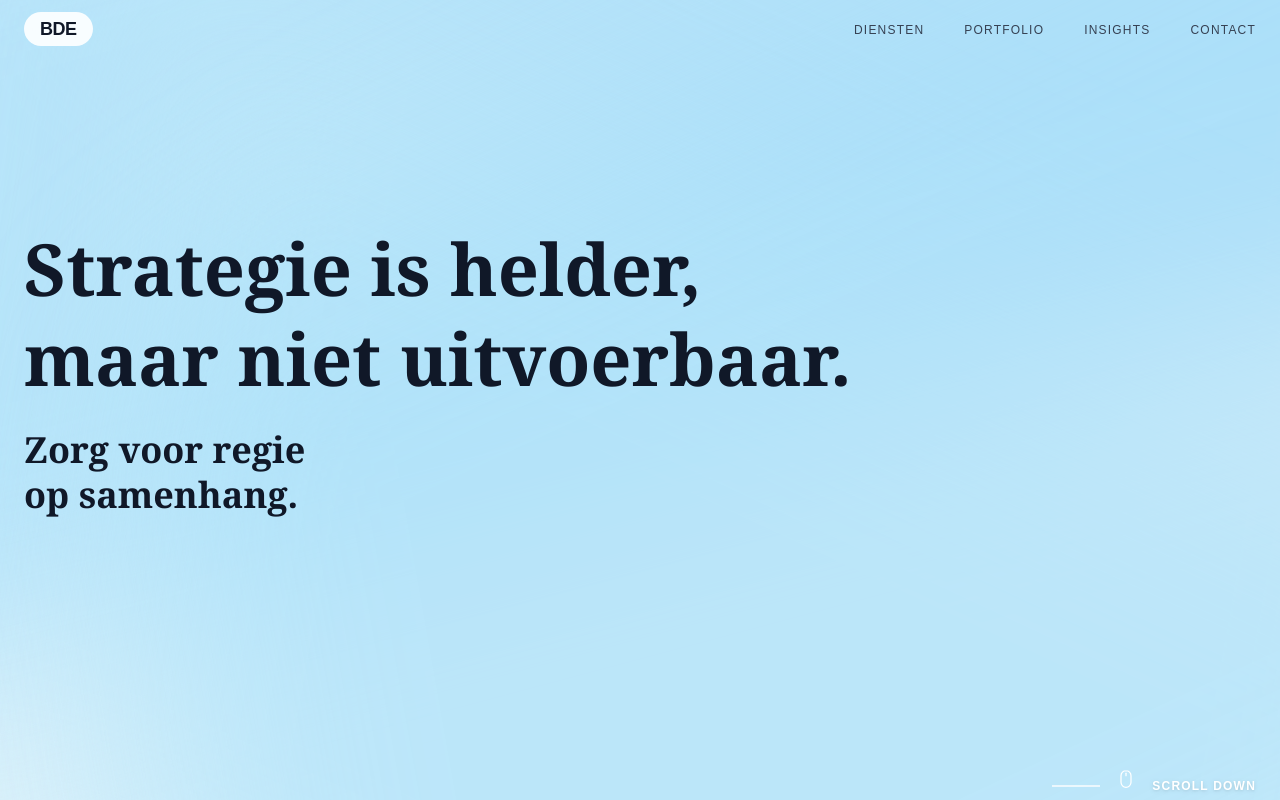
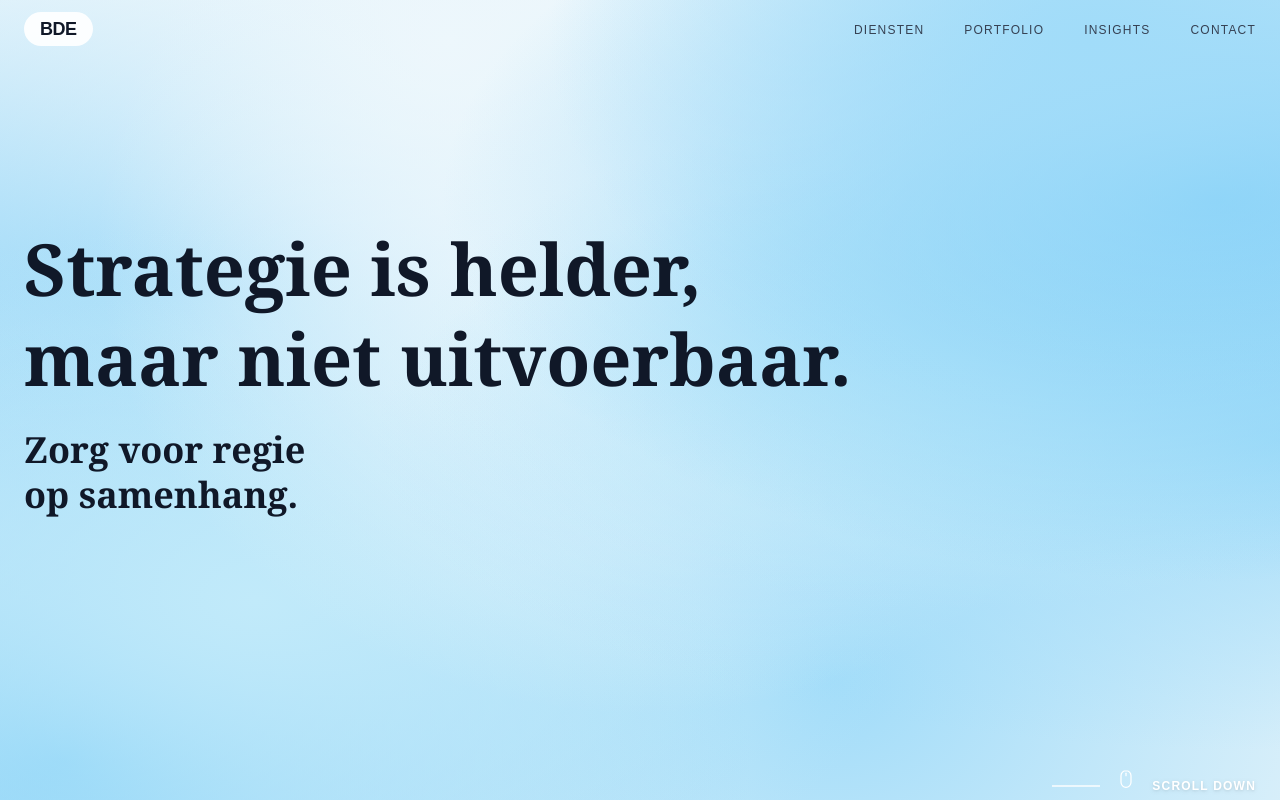
Before and after one commit to TinoiDam/bde-consulting.com, a Next.js app: page / in a window 1280 px wide. Shown: the top 800 px of the page. Built offline with nearby package versions, Linux system fonts and the light colour scheme.

Commit message:
Revert "Aurora light bands - skewed, rotated, blurred organic stripes like BCG aurora effect"
This reverts commit d0c7f0fdf607ccab1bef0d75cc05f6505ed0b197.

```diff
--- a/app/page.tsx
+++ b/app/page.tsx
@@ -7,53 +7,23 @@ export default function Home() {
       <section
         className="relative overflow-hidden min-h-screen flex flex-col"
         style={{
-          backgroundColor: '#E4F3FA'
+          backgroundColor: '#E4F3FA',
+          backgroundImage: `
+            radial-gradient(at 85% 5%, #A1DCF9 0px, transparent 35%),
+            radial-gradient(at 95% 25%, #7ECEF7 0px, transparent 45%),
+            radial-gradient(at 75% 45%, #C1EAFA 0px, transparent 40%),
+            radial-gradient(at 100% 55%, #A1DCF9 0px, transparent 50%),
+            radial-gradient(at 50% 30%, #EDF7FC 0px, transparent 60%),
+            radial-gradient(at 20% 75%, #C1EAFA 0px, transparent 45%),
+            radial-gradient(at 5% 95%, #7ECEF7 0px, transparent 40%),
+            radial-gradient(at 35% 5%, #EDF7FC 0px, transparent 55%),
+            radial-gradient(at 65% 85%, #A1DCF9 0px, transparent 50%),
+            radial-gradient(at 15% 35%, #7ECEF7 0px, transparent 45%)
+          `,
+          backgroundSize: '100% 100%',
+          backgroundAttachment: 'fixed'
         }}
       >
-        {/* Skewed light band 1 - Bright cyan aurora stripe */}
-        <div
-          className="absolute inset-0 pointer-events-none"
-          style={{
-            width: '140%',
-            height: '100%',
-            backgroundColor: '#A1DCF9',
-            transform: 'rotate(-15deg) skewX(-20deg) translateY(-30%)',
-            filter: 'blur(100px)',
-            opacity: 0.7,
-            top: '-10%',
-            left: '-20%'
-          }}
-        ></div>
-
-        {/* Skewed light band 2 - Softer accent from right */}
-        <div
-          className="absolute inset-0 pointer-events-none"
-          style={{
-            width: '120%',
-            height: '120%',
-            backgroundColor: '#C1EAFA',
-            transform: 'rotate(25deg) skewX(15deg) translateY(10%)',
-            filter: 'blur(120px)',
-            opacity: 0.6,
-            top: '20%',
-            right: '-30%'
-          }}
-        ></div>
-
-        {/* Third subtle layer for depth */}
-        <div
-          className="absolute inset-0 pointer-events-none"
-          style={{
-            width: '130%',
-            height: '130%',
-            backgroundColor: '#A1DCF9',
-            transform: 'rotate(-25deg) skewX(-15deg)',
-            filter: 'blur(110px)',
-            opacity: 0.4,
-            bottom: '-20%',
-            left: '10%'
-          }}
-        ></div>
 
         {/* Content - Top */}
         <div className="relative z-10 flex-1 flex items-center py-16 md:py-0">
```
